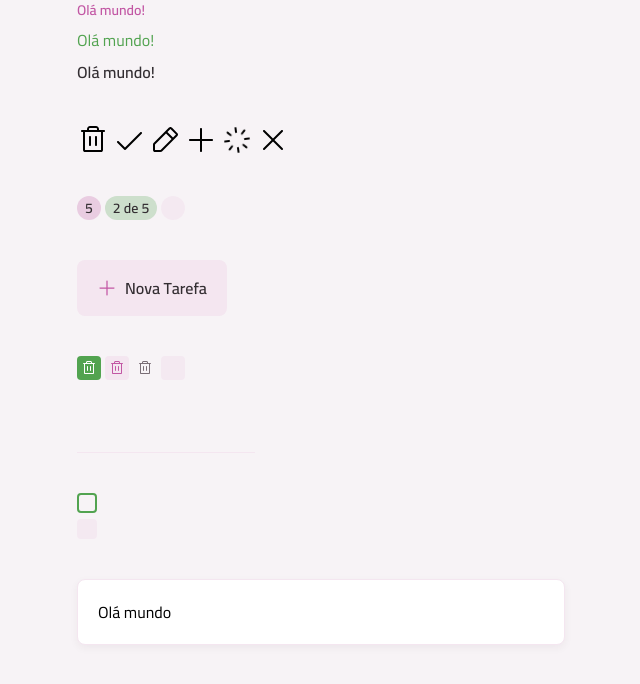
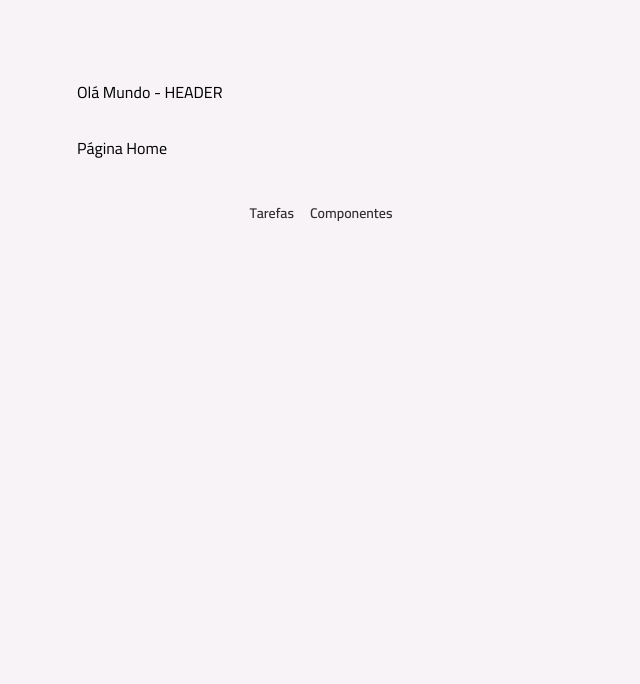
Before and after one commit to YasminFerrariDias/todo-list, a React (Vite) app: page / in a window 1280 px wide. Shown: the top 684 px of the page, without its empty margins (319-959 px from the left). Built offline with nearby package versions, Linux system fonts and the light colour scheme.

Commit message:
Roteando Página de Components

```diff
--- a/package.json
+++ b/package.json
@@ -14,6 +14,7 @@
     "class-variance-authority": "^0.7.1",
     "react": "^19.2.4",
     "react-dom": "^19.2.4",
+    "react-router": "^7.13.2",
     "tailwindcss": "^4.2.2"
   },
   "devDependencies": {
--- a/src/App.tsx
+++ b/src/App.tsx
@@ -1,82 +1,17 @@
-import Text from "./components/text"
-import Icon from "./components/icon"
-
-import TrashIcon from "./assets/icons/trash.svg?react"
-import CheckIcon from "./assets/icons/check.svg?react"
-import PencilIcon from "./assets/icons/pencil.svg?react"
-import PlusIcon from "./assets/icons/plus.svg?react"
-import SpinnerIcon from "./assets/icons/spinner.svg?react"
-import XIcon from "./assets/icons/x.svg?react"
-import Badge from "./components/badge"
-import Button from "./components/button"
-import ButtonIcon from "./components/button-icon"
-import InputText from "./components/input-text";
-import InputCheckbox from "./components/input-checkbox"
-import Card from "./components/card"
-import Container from "./components/container"
-import Skeleton from "./components/skeleton"
+import { BrowserRouter, Route, Routes } from "react-router";
+import PageComponentes from "./pages/page-componentes";
+import LayoutMain from "./pages/layout-main";
+import PageHome from "./pages/page-home";
 
 export default function App() {
   return (
-    <Container>
-      <div className="grid gap-10">
-        <div className="flex flex-col gap-2">
-          <Text variant="body-sm-bold" className="text-pink-base">
-            Olá mundo!
-          </Text>
-          <Text className="text-green-base">
-            Olá mundo!
-          </Text>
-          <Text variant="body-md-bold">
-            Olá mundo!
-          </Text>
-        </div>
-
-        <div className="flex gap-1">
-          <Icon svg={TrashIcon} />
-          <Icon svg={CheckIcon} />
-          <Icon svg={PencilIcon} />
-          <Icon svg={PlusIcon} />
-          <Icon svg={SpinnerIcon} animate />
-          <Icon svg={XIcon} />
-        </div>
-
-        <div className="flex gap-1">
-          <Badge variant="secondary">5</Badge>
-          <Badge variant="primary">2 de 5</Badge>
-          <Badge loading></Badge>
-        </div>
-
-        <div>
-          <Button icon={PlusIcon}>Nova Tarefa</Button>
-        </div>
-
-        <div className="flex gap-1">
-          <ButtonIcon icon={TrashIcon} />
-          <ButtonIcon icon={TrashIcon} variant="secondary" />
-          <ButtonIcon icon={TrashIcon} variant="tertiary" />
-          <ButtonIcon icon={TrashIcon} loading />
-        </div>
-
-        <div>
-          <InputText />
-        </div>
-
-        <div>
-          <InputCheckbox />
-          <InputCheckbox loading />
-        </div>
-
-        <div>
-          <Card size="md">Olá mundo</Card>
-        </div>
-
-        <div className="space-y-2">
-          <Skeleton className="h-6" />
-          <Skeleton className="h-6" />
-          <Skeleton className="w-96 h-6" />
-        </div>
-      </div>
-    </Container>
+    <BrowserRouter>
+      <Routes>
+        <Route element={<LayoutMain />}>
+          <Route index element={<PageHome />}/>
+          <Route path="/componentes" element={<PageComponentes />} />
+        </Route>
+      </Routes>
+    </BrowserRouter>
   )
 }
--- /dev/null
+++ b/src/pages/layout-main.tsx
@@ -0,0 +1,28 @@
+import { NavLink, Outlet } from "react-router";
+import Container from "../components/container";
+import Text from "../components/text";
+
+export default function LayoutMain() {
+  return <>
+    <Container as="header" className="mt-3 md:mt-20">
+      Olá Mundo - HEADER
+    </Container>
+    <main className="mt-4 md:mt-8">
+      <Outlet />
+    </main>
+    <footer className="my-5 md:my-10">
+      <nav className="flex items-center justify-center gap-4">
+        <NavLink to="/">
+          <Text variant="body-sm-bold" className="text-gray-300">
+            Tarefas
+          </Text>
+        </NavLink>
+        <NavLink to="/componentes">
+          <Text variant="body-sm-bold" className="text-gray-300">
+            Componentes
+          </Text>
+        </NavLink>
+      </nav>
+    </footer>
+  </>
+}
--- /dev/null
+++ b/src/pages/page-componentes.tsx
@@ -0,0 +1,81 @@
+import Text from "../components/text";
+import TrashIcon from "../assets/icons/trash.svg?react";
+import CheckIcon from "../assets/icons/check.svg?react";
+import XIcon from "../assets/icons/x.svg?react";
+import PencilIcon from "../assets/icons/pencil.svg?react";
+import PlusIcon from "../assets/icons/plus.svg?react";
+import SpinnerIcon from "../assets/icons/spinner.svg?react";
+import Icon from "../components/icon";
+import Badge from "../components/badge";
+import Button from "../components/button";
+import ButtonIcon from "../components/button-icon";
+import InputText from "../components/input-text";
+import InputCheckbox from "../components/input-checkbox";
+import Card from "../components/card";
+import Container from "../components/container";
+import Skeleton from "../components/skeleton";
+
+export default function PageComponentes() {
+  return (
+    <Container>
+      <div className="grid gap-10">
+        <div className="flex flex-col gap-2">
+          <Text variant="body-sm-bold" className="text-pink-base">
+            Olá mundo!
+          </Text>
+          <Text className="text-green-base">
+            Olá mundo!
+          </Text>
+          <Text variant="body-md-bold">
+            Olá mundo!
+          </Text>
+        </div>
+
+        <div className="flex gap-1">
+          <Icon svg={TrashIcon} />
+          <Icon svg={CheckIcon} />
+          <Icon svg={PencilIcon} />
+          <Icon svg={PlusIcon} />
+          <Icon svg={SpinnerIcon} animate />
+          <Icon svg={XIcon} />
+        </div>
+
+        <div className="flex gap-1">
+          <Badge variant="secondary">5</Badge>
+          <Badge variant="primary">2 de 5</Badge>
+          <Badge loading></Badge>
+        </div>
+
+        <div>
+          <Button icon={PlusIcon}>Nova Tarefa</Button>
+        </div>
+
+        <div className="flex gap-1">
+          <ButtonIcon icon={TrashIcon} />
+          <ButtonIcon icon={TrashIcon} variant="secondary" />
+          <ButtonIcon icon={TrashIcon} variant="tertiary" />
+          <ButtonIcon icon={TrashIcon} loading />
+        </div>
+
+        <div>
+          <InputText />
+        </div>
+
+        <div>
+          <InputCheckbox />
+          <InputCheckbox loading />
+        </div>
+
+        <div>
+          <Card size="md">Olá mundo</Card>
+        </div>
+
+        <div className="space-y-2">
+          <Skeleton className="h-6" />
+          <Skeleton className="h-6" />
+          <Skeleton className="w-96 h-6" />
+        </div>
+      </div>
+    </Container>
+  )
+}
--- /dev/null
+++ b/src/pages/page-home.tsx
@@ -0,0 +1,5 @@
+import Container from "../components/container";
+
+export default function PageHome() {
+  return <Container >Página Home</Container>
+}
```
Also changed, not shown: 1 other file (tests, documents, lock files or other folders).
